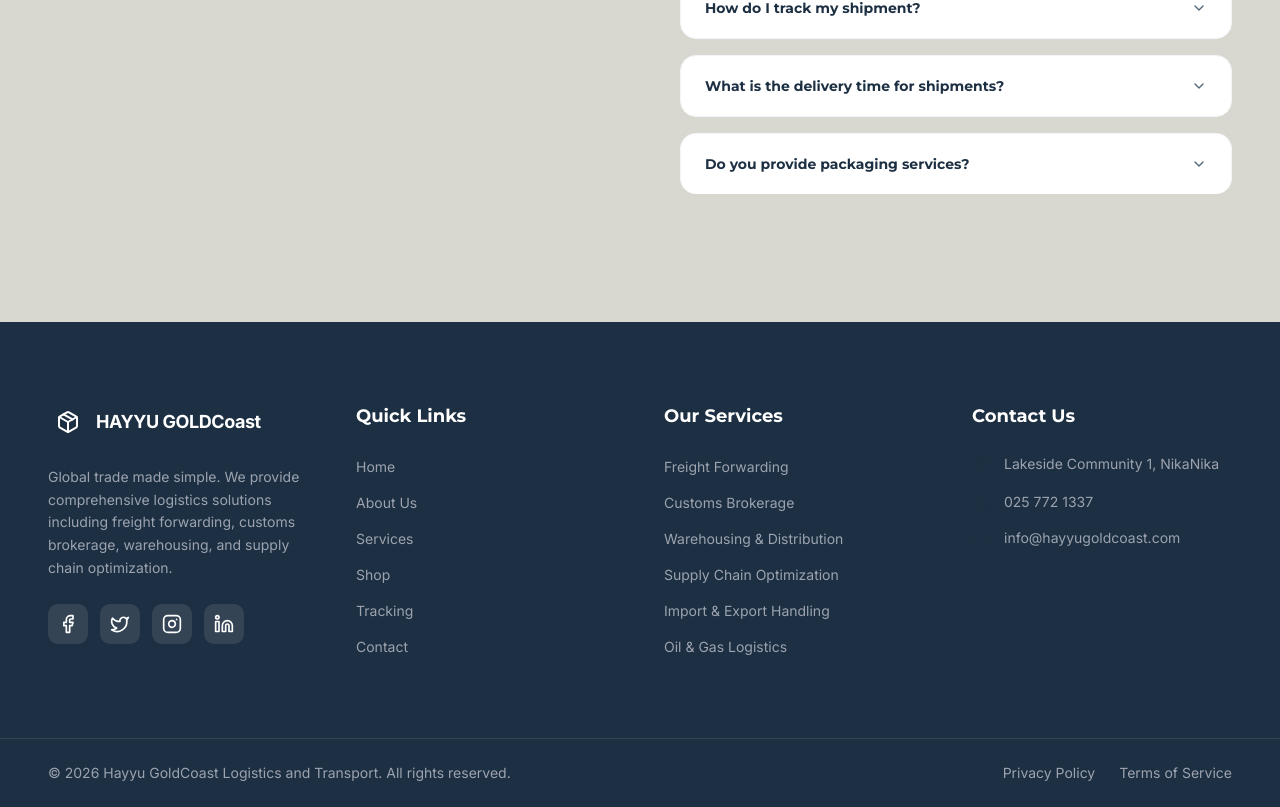
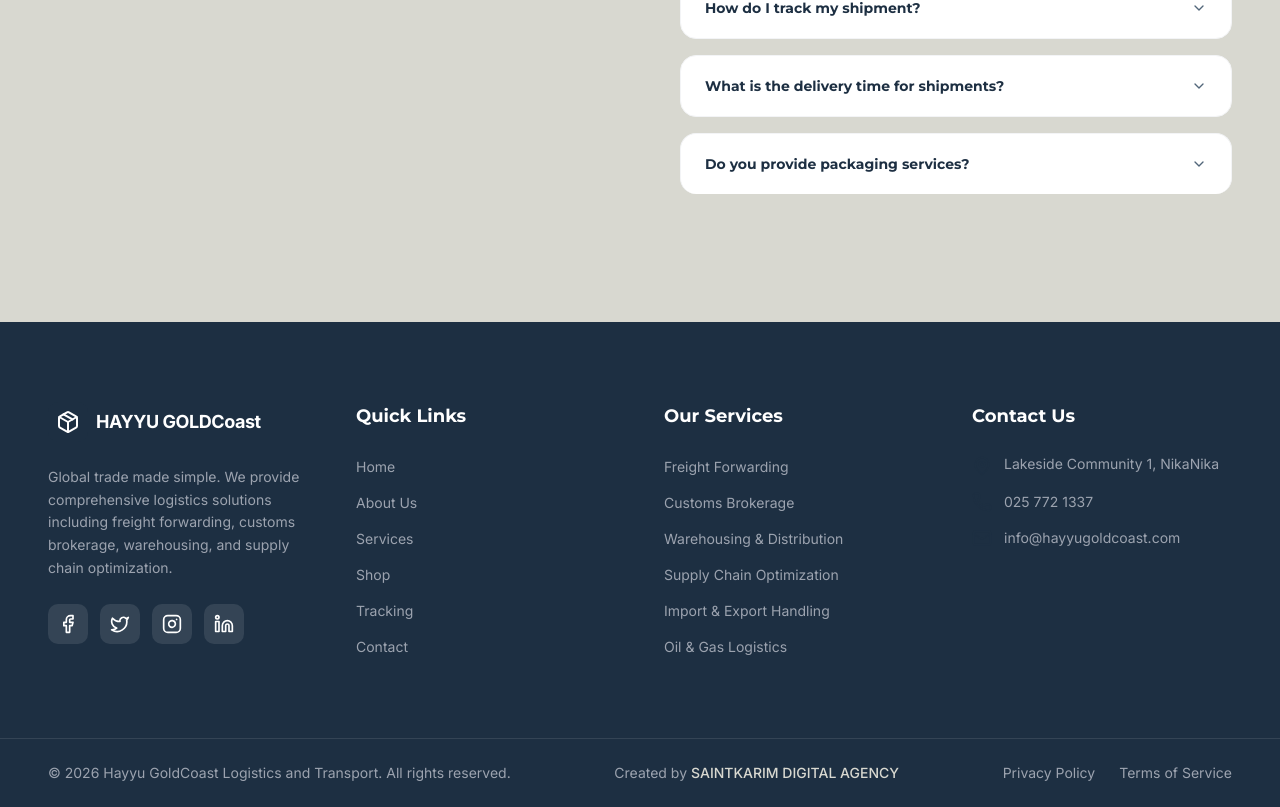
Before and after one commit to saintkarimm/BILL-EXPRESS, a React (Vite) app: page / in a window 1280 px wide. Shown: the part 8231-9038 px from the top of the page. Built offline with nearby package versions, Linux system fonts and the light colour scheme.

Commit message:
Add SAINTKARIM DIGITAL AGENCY credit to footer with WhatsApp link

```diff
--- a/src/sections/FooterSection.tsx
+++ b/src/sections/FooterSection.tsx
@@ -124,6 +124,17 @@
             <p className="text-gray-400 text-sm text-center md:text-left">
               © {new Date().getFullYear()} Hayyu GoldCoast Logistics and Transport. All rights reserved.
             </p>
+            <p className="text-gray-400 text-sm text-center">
+              Created by{' '}
+              <a
+                href="https://wa.me/233536313276?text=Hello%20SAINTKARIM%20DIGITAL%20AGENCY"
+                target="_blank"
+                rel="noopener noreferrer"
+                className="text-[#D8D8D0] hover:text-white transition-colors font-medium"
+              >
+                SAINTKARIM DIGITAL AGENCY
+              </a>
+            </p>
             <div className="flex gap-6">
               <Link to="#" className="text-gray-400 hover:text-white transition-colors text-sm">
                 Privacy Policy
```
